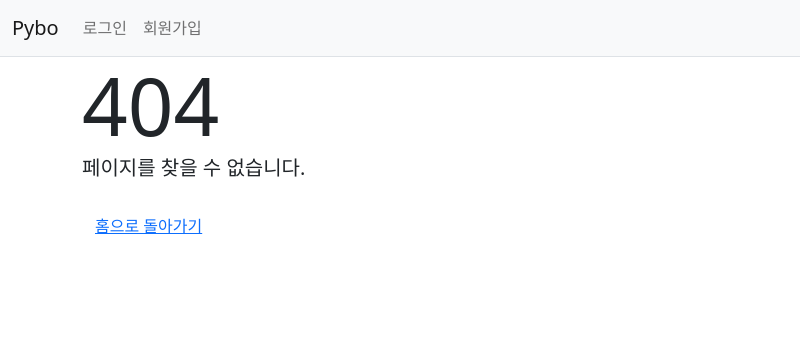
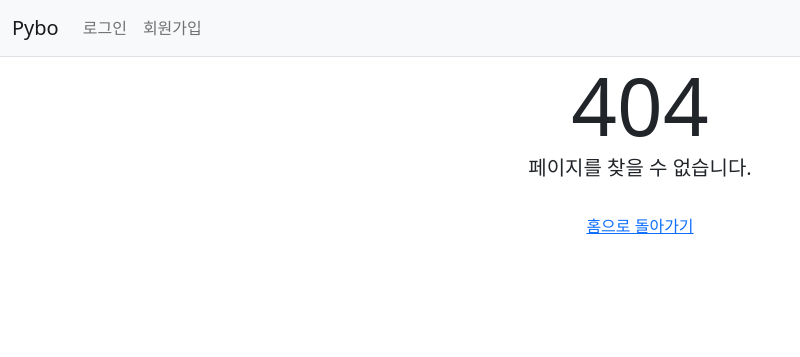
Before and after one commit to wonderfultruffle/django_pybo, a Django app: template templates/common/404.html in a window 1280 px wide. Shown: the top 357 px of the page, without its empty margins (0-800 px from the left). Run offline with Django 4.2, Linux system fonts and the light colour scheme; the template is opened without the code that fills it, so the values that code supplies are empty; some libraries are stand-ins or nearby versions.

Commit message:
correct typo

```diff
--- a/templates/common/404.html
+++ b/templates/common/404.html
@@ -2,7 +2,7 @@
 {% block content %}
 <div class="container">
     <div class="row justify-content-center">
-        <div class="col-12 test-center">
+        <div class="col-12 text-center">
             <span class="display-1 d-block">404</span>
             <div class="mb-4 lead">페이지를 찾을 수 없습니다.</div>
             <a href="/" class="btn btn-link">홈으로 돌아가기</a>
```
